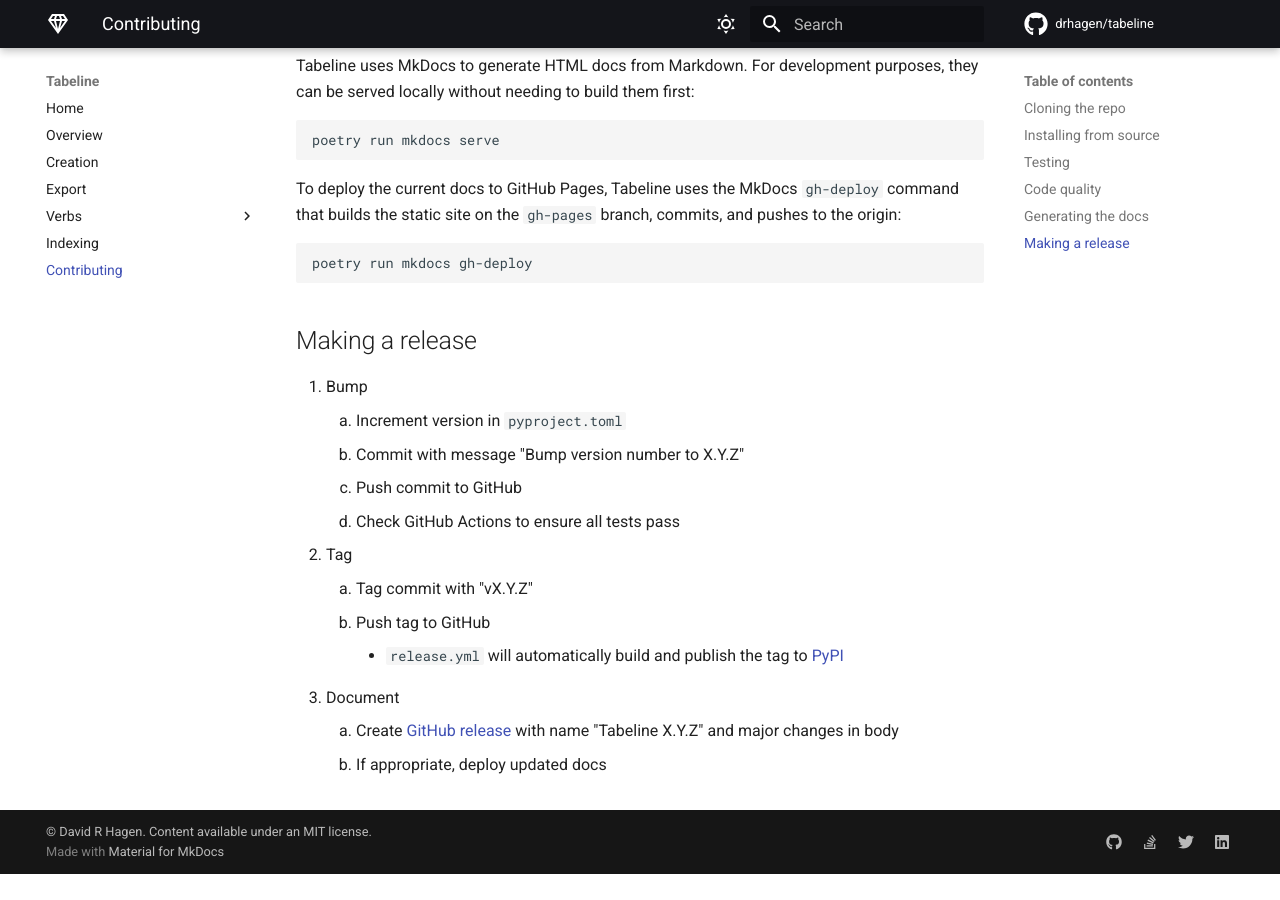
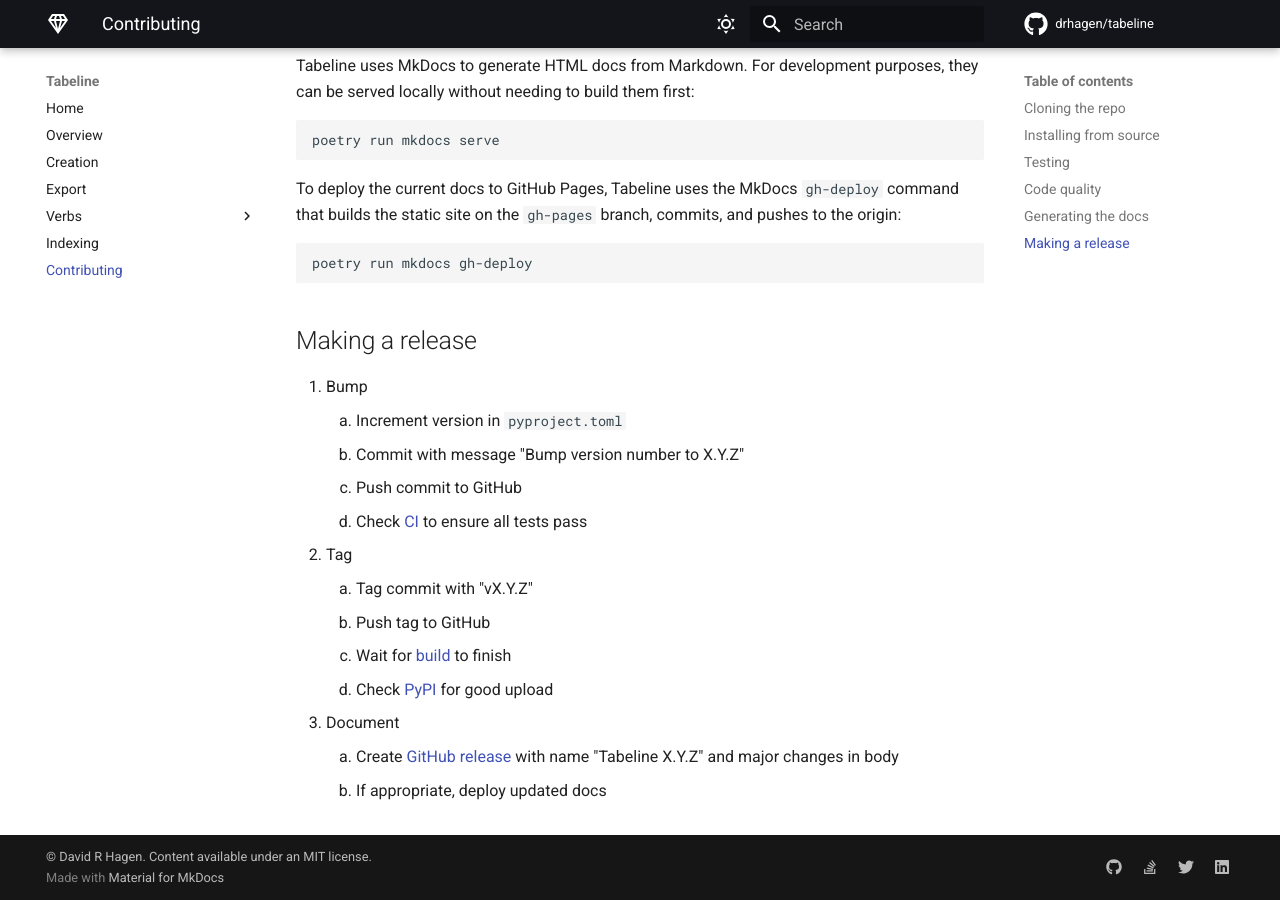
Before and after one commit to drhagen/tabeline, an MkDocs documentation site: the page built from docs/contributing.md, in a window 1280 px wide and 900 px high, scrolled down 1418 px. Built offline with MkDocs 1.6.1 and Material for MkDocs 9.7.7, drawn with Linux system fonts in a browser that asks for light colours; comment, search, counter and statistics services are not loaded; before the commit the page ends 2292 px from its top, so only the background shows below that.

Commit message:
Fix wrong link in contributing.md (#38)

```diff
--- a/docs/contributing.md
+++ b/docs/contributing.md
@@ -69,11 +69,12 @@
     1. Increment version in `pyproject.toml`
     2. Commit with message "Bump version number to X.Y.Z"
     3. Push commit to GitHub
-    4. Check GitHub Actions to ensure all tests pass
+    4. Check [CI](https://github.com/drhagen/tabeline/actions/workflows/ci.yml) to ensure all tests pass
 2. Tag
     1. Tag commit with "vX.Y.Z"
     2. Push tag to GitHub
-        - `release.yml` will automatically build and publish the tag to [PyPI](https://pypi.org/project/parsita/)
+    3. Wait for [build](https://github.com/drhagen/tabeline/actions/workflows/release.yml) to finish
+    4. Check [PyPI](https://pypi.org/project/tabeline/) for good upload
 3. Document
     1. Create [GitHub release](https://github.com/drhagen/tabeline/releases) with name "Tabeline X.Y.Z" and major changes in body
     2. If appropriate, deploy updated docs
```
